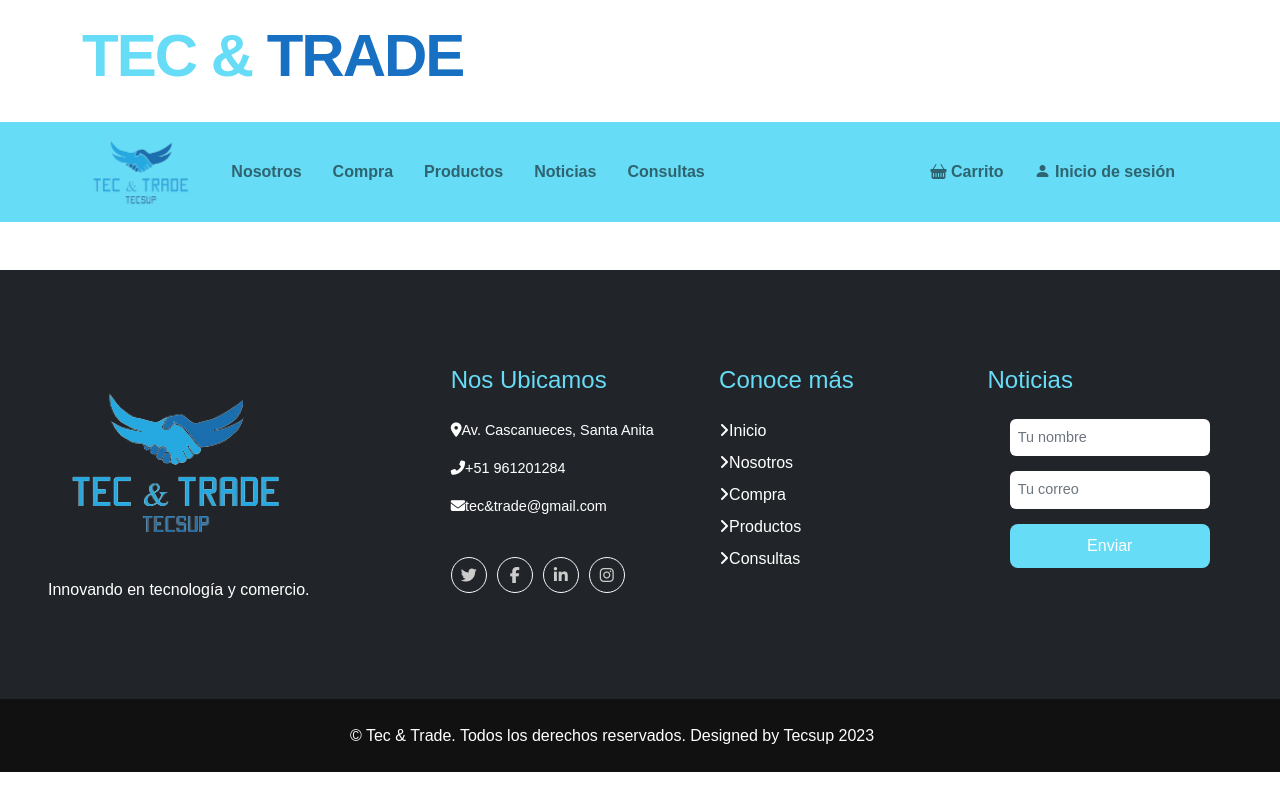
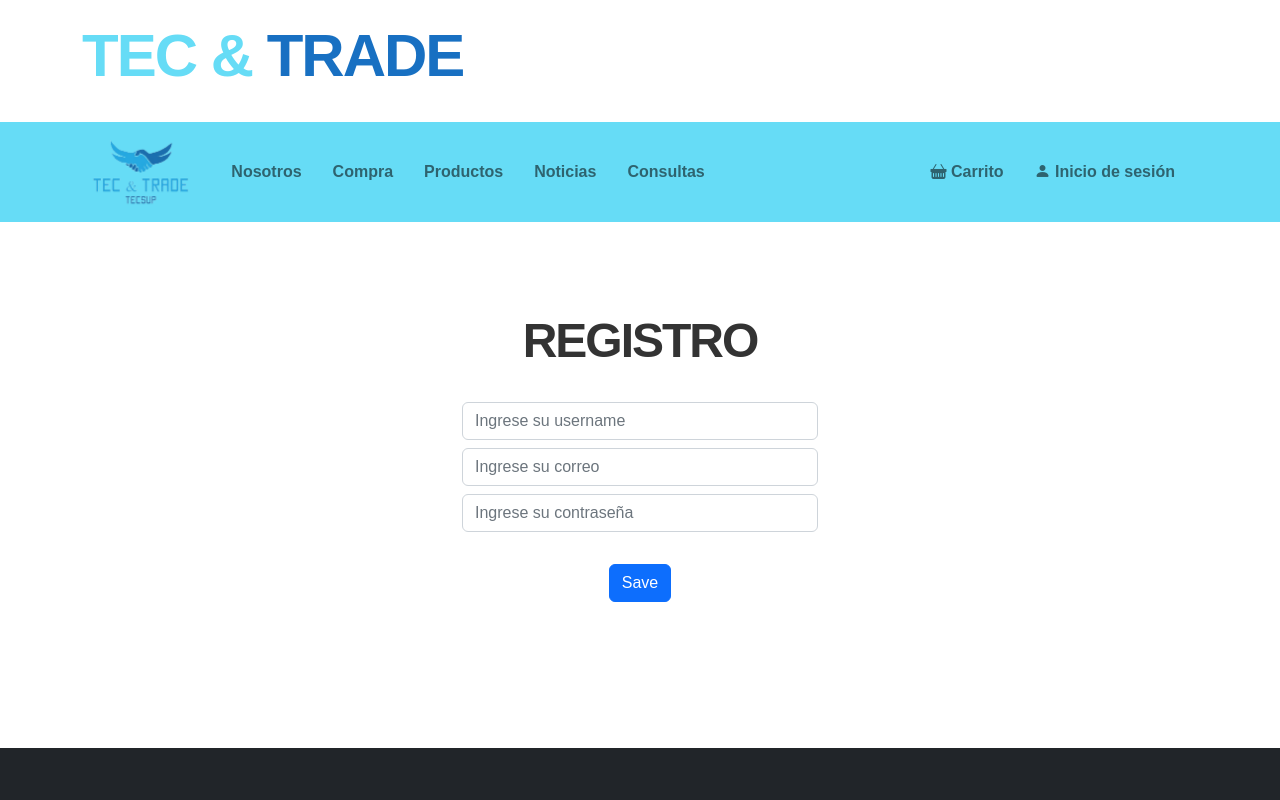
Before and after one commit to josearcos2023/frontEnd2, a React (Vite) app: page /register in a window 1280 px wide. Shown: the top 800 px of the page. Built offline with nearby package versions, Linux system fonts and the light colour scheme.

Commit message:
Login y register

```diff
--- a/package.json
+++ b/package.json
@@ -11,6 +11,7 @@
   },
   "dependencies": {
     "@fortawesome/fontawesome-free": "^6.5.1",
+    "axios": "^1.6.2",
     "bootstrap": "^5.2.3",
     "bootstrap-icons": "^1.10.5",
     "prop-types": "^15.8.1",
--- a/src/App.jsx
+++ b/src/App.jsx
@@ -20,6 +20,8 @@
 /*Nuevas rutas*/
 import Noticias from './home/Noticias';
 import QuienesSomos from './pages/QuienesSomos';
+import Login2 from "./pages/Login2.jsx";
+import Register from "./pages/Register.jsx";
 
 
 
@@ -45,6 +47,8 @@
           <MainNav isAuthenticated={isAuthenticated} onLogout={handleLogout} usuario={usuario} />
           <Routes>
             <Route path='/' element={<Inicio/>}/>
+            <Route path="/login2" element={<Login2/>} />
+            <Route path="/register" element={<Register/>} />
             <Route path='/tienda' element={<Tienda/>}/>
 
             <Route path='/noticias' element={<Noticias />} />
@@ -62,6 +66,7 @@
                 path="/login"
                 element={<Login onLogin={(data) => handleLogin(data)} isAuthenticated={isAuthenticated} />}
             />
+
 
             <Route path="/productos" element={
               <ProtectedRoute>
--- /dev/null
+++ b/src/pages/Login2.jsx
@@ -0,0 +1,77 @@
+import {  useState } from "react";
+import { useNavigate } from 'react-router-dom';
+import axios from "axios";
+function Login() {
+
+    const [email, setEmail] = useState("");
+    const [password, setPassword] = useState("");
+    const navigate = useNavigate();
+    async function login(event) {
+        event.preventDefault();
+        try {
+            await axios.post("http://localhost:8080/api_int_2023/users/login", {
+                email: email,
+                password: password,
+            }).then((res) =>
+            {
+                console.log(res.data);
+
+                if (res.data.message === "Email not exits")
+                {
+                    alert("Email not exits");
+                }
+                else if(res.data.message === "Login Success")
+                {
+
+                    navigate('/tienda');
+                }
+                else
+                {
+                    alert("Incorrect Email and Password not match");
+                }
+            }, fail => {
+                console.error(fail); // Error!
+            });
+        }
+        catch (err) {
+            alert(err);
+        }
+    }
+    return (
+        <section className="padded">
+            <div className="container">
+                <div className="row">
+                    <div className="col-md-4"></div>
+                    <div className="col-md-4">
+                        <h2 className="text-center">Iniciar sesión</h2>
+                        <br/>
+                        <form>
+                            <div className="mb-2">
+                                <input type="email" className="form-control" id="email" placeholder="Ingrese su correo"
+                                       value={email}
+                                       onChange={(event) => {
+                                           setEmail(event.target.value);
+                                       }}
+                                />
+                            </div>
+                            <div className="mb-2">
+                                <input type="password" className="form-control" id="password" placeholder="Ingrese su contraseña"
+                                       value={password}
+                                       onChange={(event) => {
+                                           setPassword(event.target.value);
+                                       }}
+                                />
+                            </div>
+                            <div className="mb-2">
+                                <button type="submit" className="btn btn-primary" onClick={login} >Login</button>
+                            </div>
+                        </form>
+                    </div>
+                    <div className="col-md-4"></div>
+                </div>
+            </div>
+        </section>
+    );
+}
+
+export default Login;
--- /dev/null
+++ b/src/pages/Register.jsx
@@ -0,0 +1,73 @@
+import {  useState } from "react";
+import { useNavigate } from 'react-router-dom';
+import axios from "axios";
+
+function Register() {
+
+    const [username, setUsername] = useState("");
+    const [email, setEmail] = useState("");
+    const [password, setPassword] = useState("");
+    const navigate = useNavigate();
+
+    async function save(event) {
+        event.preventDefault();
+        try {
+            await axios.post("http://localhost:8080/api_int_2023/users/save", {
+                username: username,
+                email: email,
+                password: password,
+            });
+            alert("Registro exitoso");
+            navigate('/tienda');
+        } catch (err) {
+            alert(err);
+        }
+    }
+
+    return (
+        <section className="padded">
+            <div className="container">
+                <div className="row">
+                    <div className="col-md-4"></div>
+                    <div className="col-md-4">
+                        <h2 className="text-center">Registro</h2>
+                        <br/>
+                        <form>
+                            <div className="mb-2">
+                                <input type="text" className="form-control" id="username" placeholder="Ingrese su username"
+                                       value={username}
+                                       onChange={(event) => {
+                                           setUsername(event.target.value);
+                                       }}
+                                />
+                            </div>
+                            <div className="mb-2">
+                                <input type="email" className="form-control" id="email" placeholder="Ingrese su correo"
+                                       value={email}
+                                       onChange={(event) => {
+                                           setEmail(event.target.value);
+                                       }}
+                                />
+                            </div>
+                            <div className="mb-2">
+                                <input type="password" className="form-control" id="password" placeholder="Ingrese su contraseña"
+                                       value={password}
+                                       onChange={(event) => {
+                                           setPassword(event.target.value);
+                                       }}
+                                />
+                            </div>
+                            <div className="mb-2">
+                                <button type="submit" className="btn btn-primary mt-4" onClick={save} >Save</button>
+                            </div>
+                        </form>
+                    </div>
+                    <div className="col-md-4"></div>
+                </div>
+            </div>
+        </section>
+
+    );
+}
+
+export default Register;
```
Also changed, not shown: 1 other file (tests, documents, lock files or other folders).
